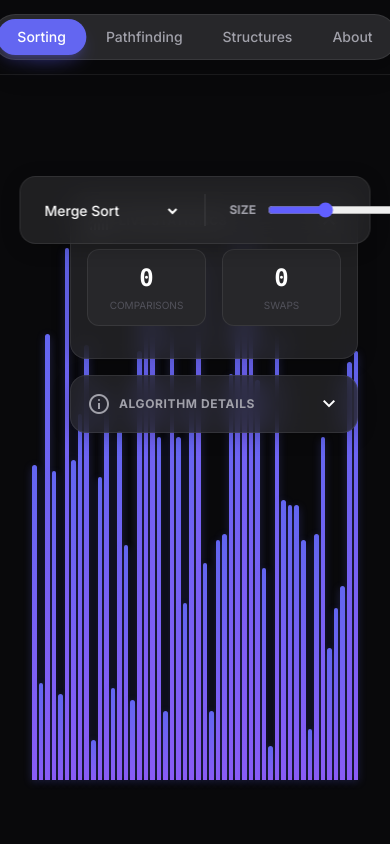
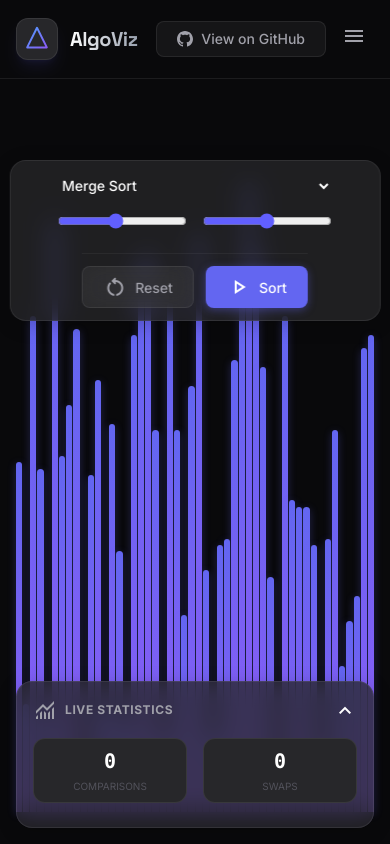
Before and after one commit to Veerpratapsingh08/AlgoViz, a Next.js app: page /sorting in a window 390 px wide. Built offline with nearby package versions, Linux system fonts and the light colour scheme.

Commit message:
Improved device compatibility

```diff
--- a/app/page.tsx
+++ b/app/page.tsx
@@ -2,12 +2,12 @@ import Image from "next/image";
 
 export default function Home() {
   return (
-    <section className="dashboard-view w-full h-full flex flex-col items-center justify-start overflow-y-auto p-8 pb-32">
-      <div className="about-container max-w-6xl w-full flex flex-col gap-16 mt-12">
+    <section className="dashboard-view w-full h-full flex flex-col items-center justify-start overflow-y-auto p-4 md:p-8 pb-32">
+      <div className="about-container max-w-6xl w-full flex flex-col gap-12 md:gap-16 mt-6 md:mt-12">
 
         {/* Hero Section */}
-        <div className="about-hero text-center space-y-8 animate-[fadeIn_0.5s_ease-out]">
-          <div className="relative w-64 h-16 mx-auto mb-8">
+        <div className="about-hero text-center space-y-6 md:space-y-8 animate-[fadeIn_0.5s_ease-out]">
+          <div className="relative w-48 md:w-64 h-12 md:h-16 mx-auto mb-4 md:mb-8">
             <Image
               src="/assets/logo/algoviz.svg"
               alt="AlgoViz"
@@ -15,17 +15,17 @@ export default function Home() {
               className="object-contain drop-shadow-[0_0_20px_rgba(99,102,241,0.3)]"
             />
           </div>
-          <h1 className="text-6xl font-bold bg-clip-text text-transparent bg-gradient-to-r from-white via-indigo-200 to-indigo-400 leading-tight">
+          <h1 className="text-4xl md:text-6xl font-bold bg-clip-text text-transparent bg-gradient-to-r from-white via-indigo-200 to-indigo-400 leading-tight">
             Visualize Algorithms<br/>in Real-Time
           </h1>
-          <p className="about-subtitle text-xl text-[var(--text-muted)] max-w-2xl mx-auto leading-relaxed">
+          <p className="about-subtitle text-lg md:text-xl text-[var(--text-muted)] max-w-2xl mx-auto leading-relaxed px-2">
             An interactive platform to understand sorting algorithms, pathfinding techniques,
             and data structures through stunning visual animations.
           </p>
         </div>
 
         {/* Feature Cards */}
-        <div className="about-features grid grid-cols-1 md:grid-cols-3 gap-8 animate-[slideUp_0.8s_ease-out_0.2s_both]">
+        <div className="about-features grid grid-cols-1 md:grid-cols-3 gap-6 md:gap-8 animate-[slideUp_0.8s_ease-out_0.2s_both]">
           <FeatureCard
             icon="swap_vert"
             title="Sorting Algorithms"
@@ -45,10 +45,10 @@ export default function Home() {
 
         {/* Technology Stack */}
         <div className="about-tech text-center space-y-8 animate-[slideUp_0.8s_ease-out_0.4s_both]">
-          <h2 className="text-3xl font-bold bg-clip-text text-transparent bg-gradient-to-r from-white to-indigo-300">
+          <h2 className="text-2xl md:text-3xl font-bold bg-clip-text text-transparent bg-gradient-to-r from-white to-indigo-300">
             Built With Modern Tech
           </h2>
-          <div className="tech-grid flex flex-wrap justify-center gap-4">
+          <div className="tech-grid flex flex-wrap justify-center gap-3 md:gap-4">
             <TechBadge icon="bolt" name="Next.js 15" />
             <TechBadge icon="code" name="TypeScript" />
             <TechBadge icon="palette" name="Tailwind CSS" />
@@ -57,7 +57,7 @@ export default function Home() {
         </div>
 
         {/* Footer */}
-        <div className="about-footer text-center pt-12 border-t border-[var(--border-light)] text-[var(--text-muted)] animate-[fadeIn_1s_ease-out_0.6s_both]">
+        <div className="about-footer text-center pt-8 md:pt-12 border-t border-[var(--border-light)] text-[var(--text-muted)] animate-[fadeIn_1s_ease-out_0.6s_both]">
           <p className="mb-2">Created with ❤️ by <a href="https://veerpratapsingh.vercel.app" target="_blank" rel="noopener noreferrer" className="hover:text-indigo-400 transition-colors">Veer Pratap Singh</a></p>
           <div className="text-xs font-mono opacity-50">version 1.0</div>
         </div>
--- a/components/DataStructureVisualizer.tsx
+++ b/components/DataStructureVisualizer.tsx
@@ -82,8 +82,8 @@ export default function DataStructureVisualizer() {
 
   return (
     <div className="flex flex-col h-full w-full relative">
-        {/* Sidebar Controls */}
-        <div className="absolute left-8 top-28 w-72 z-20 flex flex-col gap-4 max-h-[calc(100vh-140px)] overflow-y-auto custom-scrollbar pr-2 pb-4">
+        {/* Sidebar Controls - Bottom on mobile, Left on desktop */}
+        <div className="fixed bottom-4 left-4 right-4 md:absolute md:left-8 md:top-28 md:bottom-auto md:right-auto md:w-72 z-20 flex flex-col gap-2 md:gap-4 max-h-[40vh] md:max-h-[calc(100vh-140px)] overflow-y-auto custom-scrollbar pr-0 md:pr-2 pb-0 md:pb-4">
             <CollapsiblePanel title="Controls" icon="settings" initialOpen={true}>
                 <div className="flex flex-col gap-4">
                     <div className="flex flex-col gap-2">
@@ -116,8 +116,8 @@ export default function DataStructureVisualizer() {
                 </div>
             </CollapsiblePanel>
 
-            <CollapsiblePanel title="Activity Log" icon="history" initialOpen={true}>
-                 <div className="bg-[var(--bg-main)] rounded-lg p-3 border border-[var(--border-light)] h-40 overflow-y-auto font-mono text-xs custom-scrollbar">
+            <CollapsiblePanel title="Activity Log" icon="history" initialOpen={false}>
+                 <div className="bg-[var(--bg-main)] rounded-lg p-3 border border-[var(--border-light)] h-24 md:h-40 overflow-y-auto font-mono text-xs custom-scrollbar">
                     {logs.map((msg, i) => (
                         <div key={i} className="text-white/80 mb-1 border-b border-white/5 pb-1 last:border-0">{">"} {msg}</div>
                     ))}
@@ -125,6 +125,7 @@ export default function DataStructureVisualizer() {
                 </div>
             </CollapsiblePanel>
 
+            <div className="hidden md:block">
                 <CollapsiblePanel title="Structure Details" icon="info" initialOpen={false}>
                         <div className="text-xs text-[var(--text-muted)] leading-relaxed space-y-4">
                         <div>
@@ -163,9 +164,10 @@ export default function DataStructureVisualizer() {
                     </div>
                 </CollapsiblePanel>
             </div>
+        </div>
 
        {/* Canvas */}
-       <div className="flex-1 bg-[var(--bg-canvas)] relative overflow-hidden flex items-center justify-center" ref={canvas}>
+       <div className="flex-1 bg-[var(--bg-canvas)] relative overflow-hidden flex items-center justify-center p-4 md:p-8" ref={canvas}>
 
            {/* BST Render */}
            {type === 'bst' && (
--- a/components/Header.tsx
+++ b/components/Header.tsx
@@ -3,14 +3,16 @@
 import Link from 'next/link';
 import { usePathname } from 'next/navigation';
 import Image from 'next/image';
+import { useState } from 'react';
 
 export default function Header() {
   const pathname = usePathname();
+  const [isMenuOpen, setIsMenuOpen] = useState(false);
 
   return (
-    <header className="fixed top-0 left-0 right-0 z-50 px-6 py-4 flex items-center justify-between backdrop-blur-md bg-opacity-80 border-b border-[var(--border-light)] bg-[#09090b]">
+    <header className="fixed top-0 left-0 right-0 z-50 px-4 md:px-6 py-4 flex items-center justify-between backdrop-blur-md bg-opacity-80 border-b border-[var(--border-light)] bg-[#09090b]">
       {/* Brand */}
-      <div className="flex items-center gap-3">
+      <div className="flex items-center gap-3 relative z-50">
         <div className="flex items-center justify-center p-1.5 bg-[var(--bg-surface)] rounded-xl border border-[var(--border-light)] shadow-lg shadow-indigo-500/10">
           <Image
             src="/assets/logo/algoviz-icon.svg"
@@ -24,28 +26,60 @@ export default function Header() {
         </h1>
       </div>
 
-      {/* Navigation */}
-      <nav className="absolute left-1/2 transform -translate-x-1/2 flex items-center p-1 bg-[var(--bg-surface)] rounded-full border border-[var(--border-light)] shadow-xl">
+      {/* Desktop Navigation */}
+      <nav className="absolute left-1/2 transform -translate-x-1/2 hidden md:flex items-center p-1 bg-[var(--bg-surface)] rounded-full border border-[var(--border-light)] shadow-xl">
         <NavLink href="/sorting" active={pathname?.startsWith('/sorting')}>Sorting</NavLink>
         <NavLink href="/pathfinding" active={pathname?.startsWith('/pathfinding')}>Pathfinding</NavLink>
         <NavLink href="/datastructures" active={pathname?.startsWith('/datastructures')}>Structures</NavLink>
         <NavLink href="/" active={pathname === '/'}>About</NavLink>
       </nav>
 
-      {/* Actions */}
-      <div className="flex items-center gap-2">
+      {/* Actions & Mobile Menu Toggle */}
+      <div className="flex items-center gap-2 z-50">
         <a
           href="https://github.com/Veerpratapsingh08/AlgoViz"
           target="_blank"
           rel="noopener noreferrer"
-          className="btn btn-surface text-xs gap-2 hover:bg-[#24292e] hover:border-[#24292e] group"
+          className="hidden md:flex btn btn-surface text-xs gap-2 hover:bg-[#24292e] hover:border-[#24292e] group"
         >
           <svg width="16" height="16" viewBox="0 0 24 24" fill="currentColor" className="text-[var(--text-muted)] group-hover:text-white transition-colors">
             <path d="M12 0c-6.626 0-12 5.373-12 12 0 5.302 3.438 9.8 8.207 11.387.599.111.793-.261.793-.577v-2.234c-3.338.726-4.033-1.416-4.033-1.416-.546-1.387-1.333-1.756-1.333-1.756-1.089-.745.083-.729.083-.729 1.205.084 1.839 1.237 1.839 1.237 1.07 1.834 2.807 1.304 3.492.997.107-.775.418-1.305.762-1.604-2.665-.305-5.467-1.334-5.467-5.931 0-1.311.469-2.381 1.236-3.221-.124-.303-.535-1.524.117-3.176 0 0 1.008-.322 3.301 1.23.957-.266 1.983-.399 3.003-.404 1.02.005 2.047.138 3.006.404 2.291-1.552 3.297-1.23 3.297-1.23.653 1.653.242 2.874.118 3.176.77.84 1.235 1.911 1.235 3.221 0 4.609-2.807 5.624-5.479 5.921.43.372.823 1.102.823 2.222v3.293c0 .319.192.694.801.576 4.765-1.589 8.199-6.086 8.199-11.386 0-6.627-5.373-12-12-12z"/>
           </svg>
           <span>View on GitHub</span>
         </a>
+
+        {/* Mobile Hamburger */}
+        <button
+          onClick={() => setIsMenuOpen(!isMenuOpen)}
+          className="md:hidden p-2 text-[var(--text-muted)] hover:text-white transition-colors"
+        >
+          <span className="material-symbols-outlined">
+            {isMenuOpen ? 'close' : 'menu'}
+          </span>
+        </button>
       </div>
+
+      {/* Mobile Navigation Menu */}
+      {isMenuOpen && (
+        <div className="absolute top-16 left-0 right-0 bg-[#09090b] border-b border-[var(--border-light)] p-4 flex flex-col gap-4 md:hidden shadow-2xl animate-[fadeIn_0.2s_ease-out]">
+            <MobileNavLink href="/" active={pathname === '/'} onClick={() => setIsMenuOpen(false)}>About</MobileNavLink>
+            <MobileNavLink href="/sorting" active={pathname?.startsWith('/sorting')} onClick={() => setIsMenuOpen(false)}>Sorting</MobileNavLink>
+            <MobileNavLink href="/pathfinding" active={pathname?.startsWith('/pathfinding')} onClick={() => setIsMenuOpen(false)}>Pathfinding</MobileNavLink>
+            <MobileNavLink href="/datastructures" active={pathname?.startsWith('/datastructures')} onClick={() => setIsMenuOpen(false)}>Structures</MobileNavLink>
+
+            <a
+              href="https://github.com/Veerpratapsingh08/AlgoViz"
+              target="_blank"
+              rel="noopener noreferrer"
+              className="flex items-center gap-2 p-3 rounded-lg text-sm text-[var(--text-muted)] hover:bg-[var(--bg-surface)] hover:text-white transition-colors mt-2 border-t border-[var(--border-light)]"
+            >
+              <svg width="16" height="16" viewBox="0 0 24 24" fill="currentColor">
+                <path d="M12 0c-6.626 0-12 5.373-12 12 0 5.302 3.438 9.8 8.207 11.387.599.111.793-.261.793-.577v-2.234c-3.338.726-4.033-1.416-4.033-1.416-.546-1.387-1.333-1.756-1.333-1.756-1.089-.745.083-.729.083-.729 1.205.084 1.839 1.237 1.839 1.237 1.07 1.834 2.807 1.304 3.492.997.107-.775.418-1.305.762-1.604-2.665-.305-5.467-1.334-5.467-5.931 0-1.311.469-2.381 1.236-3.221-.124-.303-.535-1.524.117-3.176 0 0 1.008-.322 3.301 1.23.957-.266 1.983-.399 3.003-.404 1.02.005 2.047.138 3.006.404 2.291-1.552 3.297-1.23 3.297-1.23.653 1.653.242 2.874.118 3.176.77.84 1.235 1.911 1.235 3.221 0 4.609-2.807 5.624-5.479 5.921.43.372.823 1.102.823 2.222v3.293c0 .319.192.694.801.576 4.765-1.589 8.199-6.086 8.199-11.386 0-6.627-5.373-12-12-12z"/>
+              </svg>
+              View on GitHub
+            </a>
+        </div>
+      )}
     </header>
   );
 }
@@ -64,3 +98,19 @@ function NavLink({ href, active, children }: { href: string; active: boolean; ch
     </Link>
   );
 }
+
+function MobileNavLink({ href, active, onClick, children }: { href: string; active: boolean; onClick: () => void; children: React.ReactNode }) {
+  return (
+      <Link
+        href={href}
+        onClick={onClick}
+        className={`px-4 py-3 rounded-xl text-sm font-medium transition-all duration-300 block ${
+          active
+            ? 'bg-[var(--bg-surface-light)] text-white border border-indigo-500/30'
+            : 'text-[var(--text-muted)] hover:text-white hover:bg-[var(--bg-surface)]'
+        }`}
+      >
+        {children}
+      </Link>
+  );
+}
--- a/components/PathfindingVisualizer.tsx
+++ b/components/PathfindingVisualizer.tsx
@@ -137,8 +137,8 @@ export default function PathfindingVisualizer() {
 
   return (
     <div className="flex flex-col h-full w-full relative">
-       {/* Sidebar Controls */}
-       <div className="absolute left-8 top-28 w-72 z-20 flex flex-col gap-4 max-h-[calc(100vh-140px)] overflow-y-auto custom-scrollbar pr-2 pb-4">
+       {/* Sidebar Controls - Bottom on mobile, Left on desktop */}
+       <div className="fixed bottom-4 left-4 right-4 md:absolute md:left-8 md:top-28 md:bottom-auto md:right-auto md:w-72 z-20 flex flex-col gap-2 md:gap-4 max-h-[40vh] md:max-h-[calc(100vh-140px)] overflow-y-auto custom-scrollbar pr-0 md:pr-2 pb-0 md:pb-4">
            <CollapsiblePanel title="Configuration" icon="settings" initialOpen={true}>
                <div className="flex flex-col gap-4">
                    <div className="flex flex-col gap-2">
@@ -166,7 +166,7 @@ export default function PathfindingVisualizer() {
                </div>
            </CollapsiblePanel>
 
-           <CollapsiblePanel title="Legend" icon="help" initialOpen={true}>
+           <CollapsiblePanel title="Legend" icon="help" initialOpen={false}>
                <div className="text-xs text-[var(--text-muted)] space-y-2">
                    <div className="flex items-center gap-3"><span className="w-4 h-4 bg-[var(--node-start)] rounded-md"></span> Start Node</div>
                    <div className="flex items-center gap-3"><span className="w-4 h-4 bg-[var(--node-end)] rounded-md"></span> Target Node</div>
@@ -176,6 +176,7 @@ export default function PathfindingVisualizer() {
                </div>
            </CollapsiblePanel>
 
+           <div className="hidden md:block">
               <CollapsiblePanel title="Algorithm Details" icon="info" initialOpen={false}>
                     <div className="text-xs text-[var(--text-muted)] leading-relaxed space-y-4">
                        <div>
@@ -210,12 +211,13 @@ export default function PathfindingVisualizer() {
                    </div>
               </CollapsiblePanel>
            </div>
+       </div>
 
        {/* Grid Canvas */}
-       <div className="flex-1 bg-[var(--bg-canvas)] flex items-center justify-center p-8 pt-20" onMouseUp={handleMouseUp}>
+       <div className="flex-1 bg-[var(--bg-canvas)] overflow-auto flex items-start md:items-center justify-start md:justify-center p-4 md:p-8 pt-24 md:pt-20 custom-scrollbar" onMouseUp={handleMouseUp}>
            <div
              ref={gridRef}
-             className="grid gap-[1px] bg-[var(--border-light)] border border-[var(--border-light)] shadow-2xl"
+             className="grid gap-[1px] bg-[var(--border-light)] border border-[var(--border-light)] shadow-2xl mx-auto my-auto"
              style={{
                  gridTemplateColumns: `repeat(${COLS}, 30px)`,
                  gridTemplateRows: `repeat(${ROWS}, 30px)`
--- a/components/SortingVisualizer.tsx
+++ b/components/SortingVisualizer.tsx
@@ -155,10 +155,10 @@ export default function SortingVisualizer() {
   return (
     <div className="flex flex-col h-full w-full relative">
       {/* Sorting Canvas */}
-      <div className="flex-1 bg-[var(--bg-main)] relative p-8 pt-32 flex flex-col items-center justify-end overflow-hidden">
+      <div className="flex-1 bg-[var(--bg-main)] relative p-4 pt-24 md:p-8 md:pt-32 flex flex-col items-center justify-end overflow-hidden">
 
         {/* Bars Container */}
-        <div className="w-full h-full flex items-end justify-center gap-[2px] max-w-7xl mx-auto pb-8">
+        <div className="w-full h-full flex items-end justify-center gap-[1px] md:gap-[2px] max-w-7xl mx-auto pb-4 md:pb-8">
             {array.map((val, idx) => (
                 <div
                     key={idx}
@@ -169,10 +169,10 @@ export default function SortingVisualizer() {
         </div>
 
         {/* Floating Controls */}
-        <div className="absolute top-24 left-1/2 transform -translate-x-1/2 w-[90%] max-w-5xl z-30">
-            <div className="glass-panel justify-between">
-                <div className="flex items-center gap-6">
-                    <div className="relative min-w-[140px]">
+        <div className="absolute top-20 md:top-24 left-1/2 transform -translate-x-1/2 w-[95%] md:w-[90%] max-w-5xl z-30">
+            <div className="glass-panel flex flex-col md:flex-row items-stretch md:items-center justify-between gap-4 md:gap-0 p-4">
+                <div className="flex flex-col md:flex-row items-center gap-4 md:gap-6">
+                    <div className="relative w-full md:w-auto md:min-w-[140px]">
                         <select
                             value={algo}
                             onChange={(e) => setAlgo(e.target.value)}
@@ -185,69 +185,72 @@ export default function SortingVisualizer() {
                         </select>
                     </div>
 
-                    <div className="w-px h-8 bg-white/10"></div>
+                    <div className="hidden md:block w-px h-8 bg-white/10"></div>
 
+                    <div className="flex items-center justify-between w-full md:w-auto gap-4">
                         <div className="flex items-center gap-3">
-                        <label className="text-xs text-[var(--text-muted)] font-bold uppercase">Size</label>
+                            <label className="text-xs text-[var(--text-muted)] font-bold uppercase hidden sm:block">Size</label>
                             <input
                                 type="range"
                                 min="10" max="100"
                                 value={size}
                                 onChange={handleSize}
                                 disabled={running}
-                            className="w-32 accent-indigo-500"
+                                className="w-full md:w-32 accent-indigo-500"
                             />
                         </div>
 
                         <div className="flex items-center gap-3">
-                        <label className="text-xs text-[var(--text-muted)] font-bold uppercase">Speed</label>
+                            <label className="text-xs text-[var(--text-muted)] font-bold uppercase hidden sm:block">Speed</label>
                             <input
                                 type="range"
                                 min="1" max="100"
                                 value={speed}
                                 onChange={(e) => setSpeed(parseInt(e.target.value))}
                                 disabled={running}
-                            className="w-32 accent-indigo-500"
+                                className="w-full md:w-32 accent-indigo-500"
                             />
                         </div>
                     </div>
+                </div>
 
-                <div className="flex items-center gap-3">
+                <div className="flex items-center gap-3 justify-end border-t border-white/5 pt-3 md:border-0 md:pt-0">
                     <button
                         onClick={reset}
                         disabled={running}
-                        className="btn btn-surface backdrop-blur-md"
+                        className="btn btn-surface backdrop-blur-md flex-1 md:flex-none justify-center"
                     >
                         <span className="material-symbols-outlined text-lg">restart_alt</span>
-                        Reset
+                        <span className="md:hidden lg:inline">Reset</span>
                     </button>
                     <button
                         onClick={run}
                         disabled={running}
-                        className="btn btn-primary"
+                        className="btn btn-primary flex-1 md:flex-none justify-center"
                     >
                         <span className="material-symbols-outlined text-lg">play_arrow</span>
-                        Sort
+                        <span>Sort</span>
                     </button>
                 </div>
             </div>
         </div>
 
-        {/* Stats Sidebar (Collapsible) */}
-        <div className="absolute top-28 right-8 w-72 z-20 flex flex-col gap-4">
+        {/* Stats Sidebar (Collapsible) - Bottom on Mobile, Right on Desktop */}
+        <div className="fixed bottom-4 left-4 right-4 md:absolute md:bottom-auto md:top-28 md:left-auto md:right-8 md:w-72 z-20 flex flex-col gap-2 md:gap-4">
              <CollapsiblePanel title="Live Statistics" icon="monitoring" initialOpen={true}>
-                <div className="grid grid-cols-2 gap-4 w-full mb-4">
-                    <div className="bg-[var(--bg-surface)] border border-[var(--border-light)] rounded-xl p-3 text-center">
-                        <div className="text-2xl font-bold font-mono text-white mb-1">{stats.comparisons}</div>
+                <div className="grid grid-cols-2 gap-4 w-full mb-2 md:mb-4">
+                    <div className="bg-[var(--bg-surface)] border border-[var(--border-light)] rounded-xl p-2 md:p-3 text-center">
+                        <div className="text-xl md:text-2xl font-bold font-mono text-white mb-1">{stats.comparisons}</div>
                         <div className="text-[10px] text-[var(--text-faint)] uppercase">Comparisons</div>
                     </div>
-                    <div className="bg-[var(--bg-surface)] border border-[var(--border-light)] rounded-xl p-3 text-center">
-                        <div className="text-2xl font-bold font-mono text-white mb-1">{stats.swaps}</div>
+                    <div className="bg-[var(--bg-surface)] border border-[var(--border-light)] rounded-xl p-2 md:p-3 text-center">
+                        <div className="text-xl md:text-2xl font-bold font-mono text-white mb-1">{stats.swaps}</div>
                         <div className="text-[10px] text-[var(--text-faint)] uppercase">Swaps</div>
                     </div>
                 </div>
              </CollapsiblePanel>
 
+             <div className="hidden md:block">
                 <CollapsiblePanel title="Algorithm Details" icon="info" initialOpen={false}>
                     <div className="text-xs text-[var(--text-muted)] leading-relaxed space-y-4">
                         <div>
@@ -279,6 +282,7 @@ export default function SortingVisualizer() {
                     </div>
                 </CollapsiblePanel>
              </div>
+        </div>
 
       </div>
     </div>
```
Lines whose indentation alone changed are shown as unchanged.
